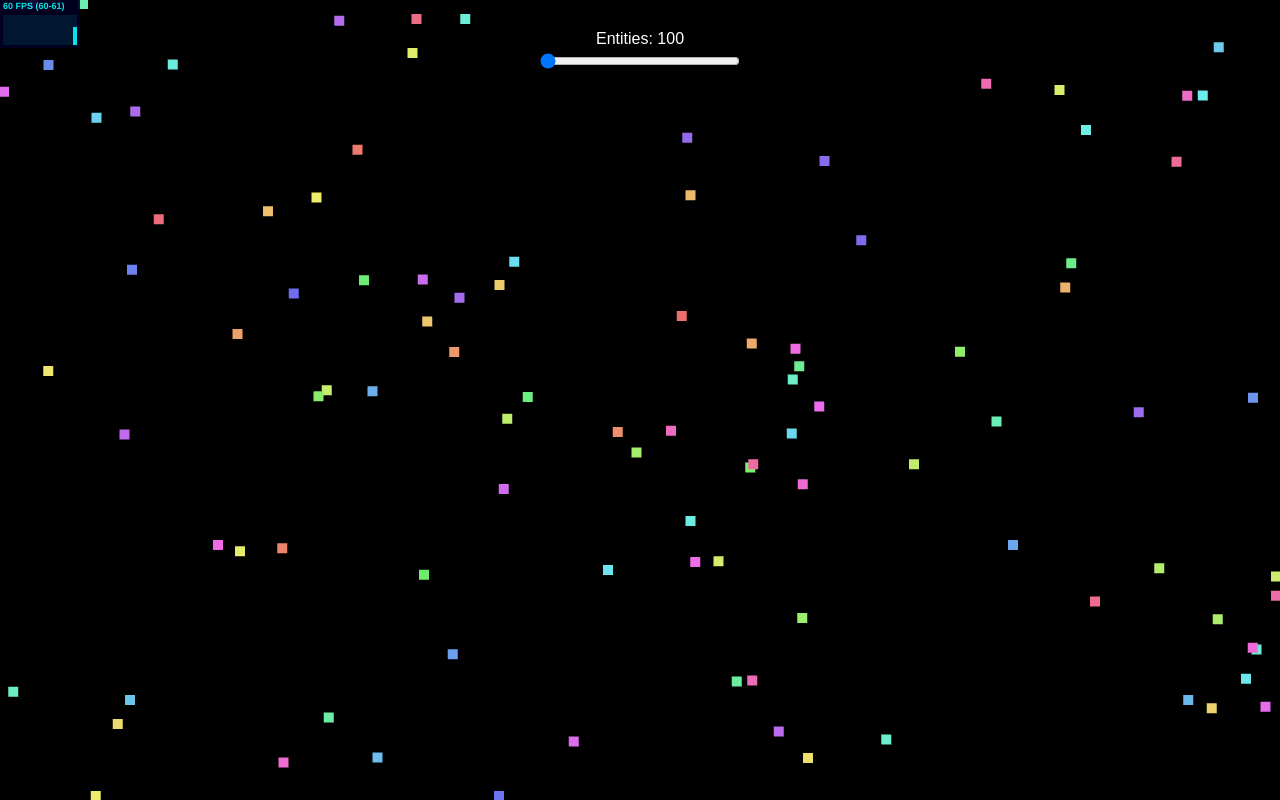
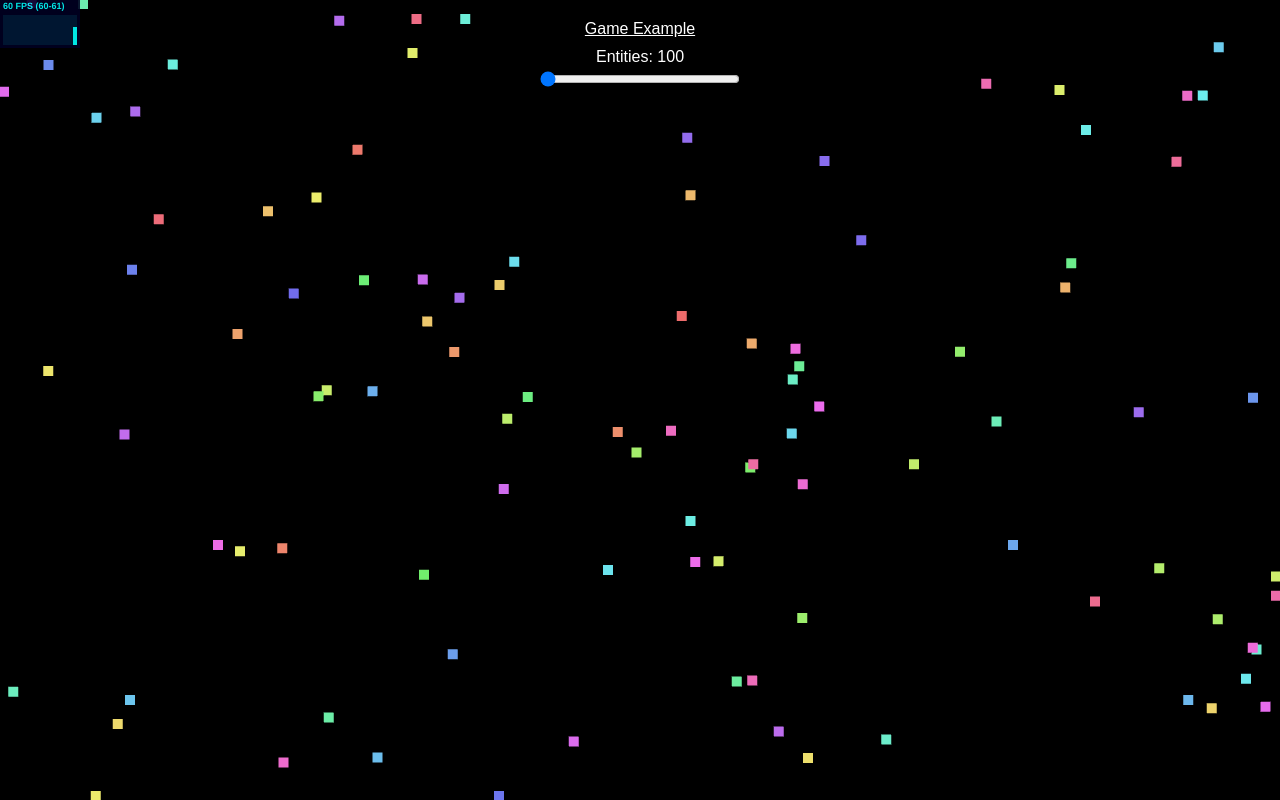
Before and after one commit to JCtapuk/ecs-test, a plain HTML site: page index.html in a window 1280 px wide. Drawn offline with Linux system fonts and the light colour scheme.

Commit message:
deploy: b6adc980e2d82fc3e9bd1e83a105a76d07f59bc2

```diff
--- a/index.html
+++ b/index.html
@@ -44,6 +44,8 @@
   </head>
   <body>
     <div class="overlay">
+      <a href="./game.html" style="color: white">Game Example</a>
+
       <label for="entities-slider"
         >Entities: <span id="entities-value">100</span></label
       >
```
